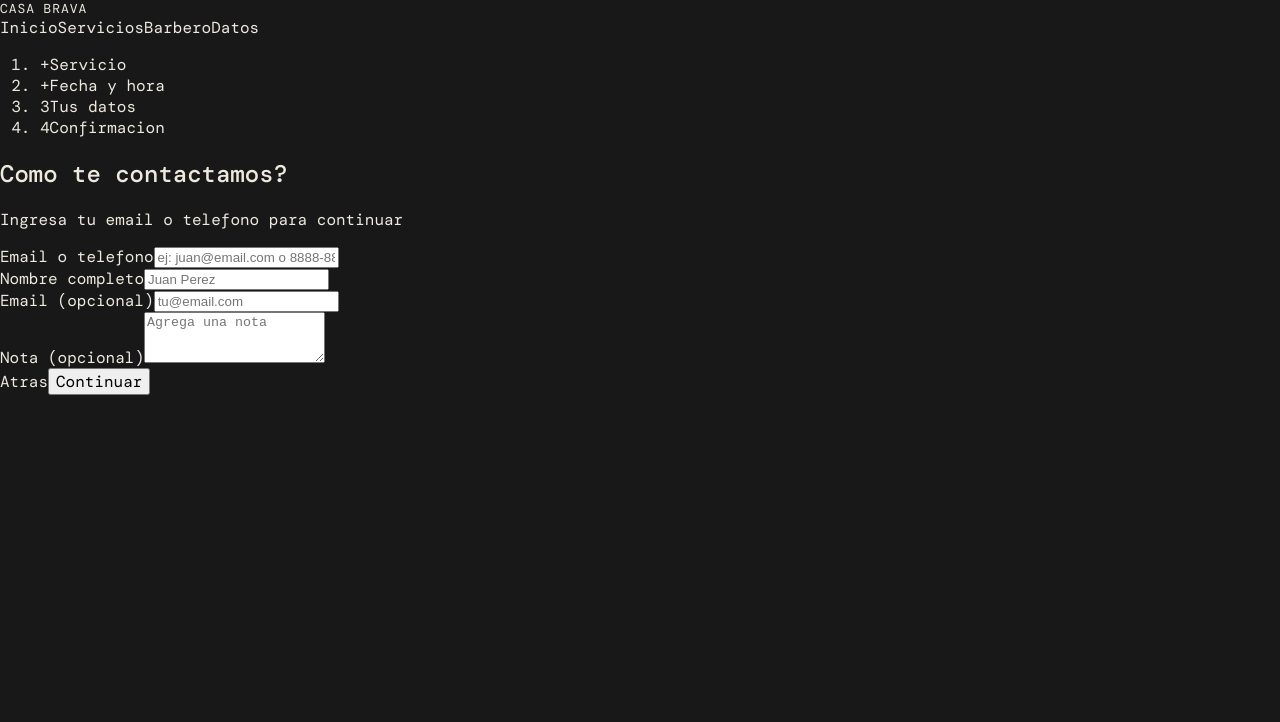
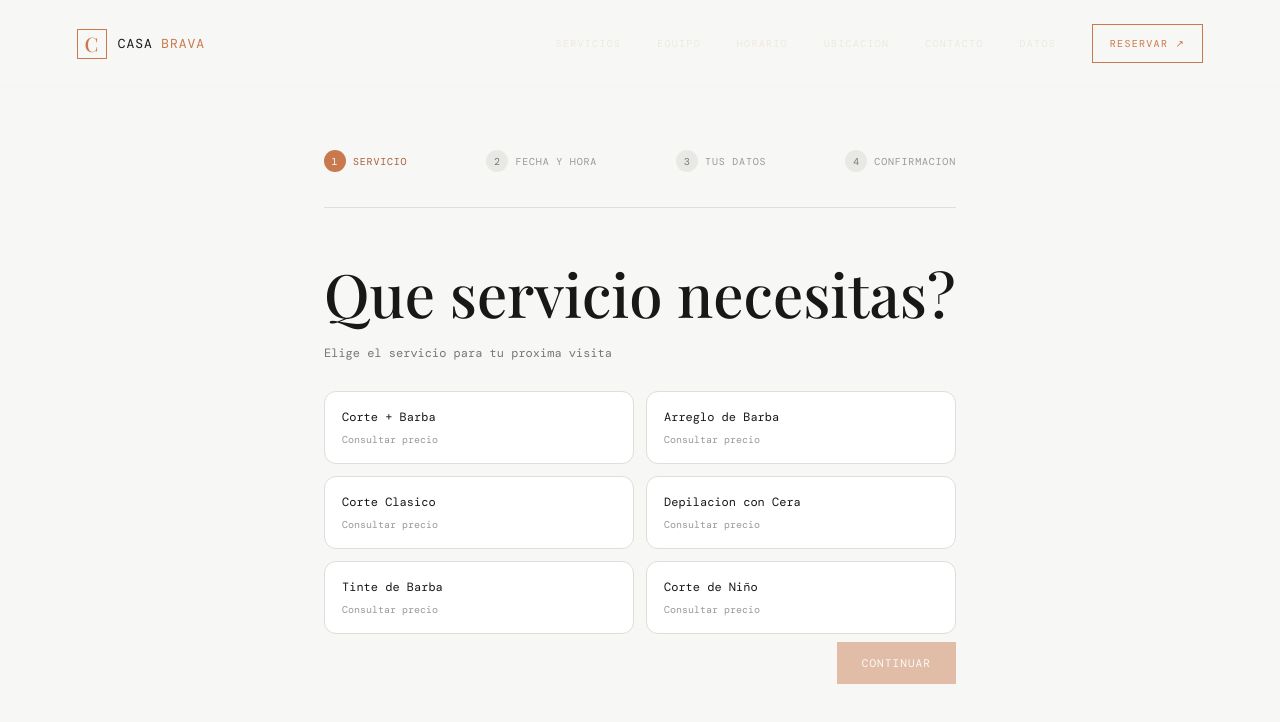
Before and after one commit to salgueroreymond2-tech/SolucionDeNegocio, a React (Vite) app in the folder solucion/: page /datos in a window 1280 px wide. Shown: the top 722 px of the page. Built offline with nearby package versions, Linux system fonts and the light colour scheme; a web font is replaced by a local one.

Commit message:
formulario

```diff
--- a/solucion/src/components/Contact.jsx
+++ b/solucion/src/components/Contact.jsx
@@ -1,3 +1,3 @@
 export default function Contact() {
-  return <section className="contact" id="contact"><div><p className="eyebrow">Tu proximo look</p><h2>Hablamos?</h2><p className="contact-copy">Reserva tu cita por telefono o escribenos. Te esperamos con cafe y buena musica.</p></div><div className="contact-details"><a className="contact-phone" href="tel:+34915550142">+34 915 550 142</a><a href="mailto:hola@casabrava.es">hola@casabrava.es</a><div className="socials"><a href="https://instagram.com" target="_blank" rel="noreferrer">Instagram ↗</a><a href="https://wa.me/34915550142" target="_blank" rel="noreferrer">WhatsApp ↗</a></div></div></section>
+  return <section className="contact" id="contact"><div><p className="eyebrow">Tu proximo look</p><h2>Hablamos?</h2><p className="contact-copy">Reserva tu cita por telefono o escribenos. Te esperamos con cafe y buena musica.</p></div><div className="contact-details"><a className="contact-phone" href="tel:+50660184049">+506 6018 4049</a><a href="mailto:hola@casabrava.es">hola@casabrava.es</a><div className="socials"><a href="https://instagram.com" target="_blank" rel="noreferrer">Instagram ↗</a><a href="https://wa.me/50660184049" target="_blank" rel="noreferrer">WhatsApp ↗</a></div></div></section>
 }
--- a/solucion/src/components/Hero.jsx
+++ b/solucion/src/components/Hero.jsx
@@ -7,7 +7,7 @@ export default function Hero() {
         <p className="eyebrow">Barberia de autor · Madrid</p>
         <h1>Tu estilo.<br /><i>Nuestra firma.</i></h1>
         <p className="hero-copy">Cortes precisos, barbas con caracter y una pausa bien merecida en el corazon de la ciudad.</p>
-        <Link className="button button-primary" to="/contacto">Reservar una cita <span aria-hidden="true">↗</span></Link>
+        <Link className="button button-primary" to="/reservar">Reservar una cita <span aria-hidden="true">↗</span></Link>
       </div>
       <div className="hero-note"><span>01</span><span>Est. 2016</span></div>
       <div className="scroll-cue">Desliza para descubrir <span aria-hidden="true">↓</span></div>
--- a/solucion/src/components/Navbar.jsx
+++ b/solucion/src/components/Navbar.jsx
@@ -25,7 +25,7 @@ export default function Navbar() {
       </button>
       <nav className={`main-nav ${isOpen ? 'is-open' : ''}`} aria-label="Navegacion principal">
         {links.map(([label, path]) => <Link key={path} to={path} onClick={() => setIsOpen(false)}>{label}</Link>)}
-        <Link className="nav-book" to="/contacto" onClick={() => setIsOpen(false)}>Reservar <span aria-hidden="true">↗</span></Link>
+        <Link className="nav-book" to="/reservar" onClick={() => setIsOpen(false)}>Reservar <span aria-hidden="true">↗</span></Link>
       </nav>
     </header>
   )
--- a/solucion/src/components/Services.jsx
+++ b/solucion/src/components/Services.jsx
@@ -1,7 +1,10 @@
 const services = [
-  { number: '01', name: 'Corte Casa Brava', description: 'Consulta de estilo, lavado, corte a tijera o maquina y acabado.', time: '45 min', price: '28 €' },
-  { number: '02', name: 'Ritual de Barba', description: 'Perfilado, toalla caliente, navaja y tratamiento hidratante.', time: '30 min', price: '22 €' },
-  { number: '03', name: 'Corte + Barba', description: 'La experiencia completa para salir renovado de pies a cabeza.', time: '70 min', price: '44 €' },
+  { number: '01', name: 'Corte + Barba', description: 'Corte y arreglo completo para un acabado impecable.', time: '45 min' },
+  { number: '02', name: 'Arreglo de Barba', description: 'Perfilado y cuidado de barba con acabado profesional.', time: '30 min' },
+  { number: '03', name: 'Corte Clasico', description: 'Un corte atemporal adaptado a tu estilo.', time: '30 min' },
+  { number: '04', name: 'Depilacion con Cera', description: 'Definicion y limpieza de zonas faciales.', time: '15 min' },
+  { number: '05', name: 'Tinte de Barba', description: 'Color y cobertura natural para tu barba.', time: '30 min' },
+  { number: '06', name: 'Corte de Niño', description: 'Un corte comodo y especial para los mas pequenos.', time: '30 min' },
 ]
 
 export default function Services() {
@@ -10,7 +13,7 @@ export default function Services() {
       <div className="section-heading"><p className="eyebrow">Lo que hacemos</p><h2>El ritual<br /><i>bien hecho.</i></h2></div>
       <div className="service-list">
         {services.map((service) => <article className="service-card" key={service.number}>
-          <span className="service-number">{service.number}</span><div><h3>{service.name}</h3><p>{service.description}</p></div><div className="service-meta"><span>{service.time}</span><strong>{service.price}</strong></div>
+          <span className="service-number">{service.number}</span><div><h3>{service.name}</h3><p>{service.description}</p></div><div className="service-meta"><span>{service.time}</span><strong>Consultar precio</strong></div>
         </article>)}
       </div>
     </section>
--- a/solucion/src/pages/DataPage.jsx
+++ b/solucion/src/pages/DataPage.jsx
@@ -1,66 +1,75 @@
-import { Link } from 'react-router-dom'
+import { useState } from 'react'
+import Navbar from '../components/Navbar'
 
 const steps = [
-  { number: '1', label: 'Servicio', complete: true },
-  { number: '2', label: 'Fecha y hora', complete: true },
-  { number: '3', label: 'Tus datos', current: true },
+  { number: '1', label: 'Servicio' },
+  { number: '2', label: 'Fecha y hora' },
+  { number: '3', label: 'Tus datos' },
   { number: '4', label: 'Confirmacion' },
 ]
 
+const services = ['Corte + Barba', 'Arreglo de Barba', 'Corte Clasico', 'Depilacion con Cera', 'Tinte de Barba', 'Corte de Niño']
+const barbers = [{ name: 'Sin preferencia', initials: '★', detail: 'El sistema asigna el mas disponible' }, { name: 'Richard Salguero', initials: 'RS', detail: 'Dueño' }, { name: 'Antony Buttowski', initials: 'AB', detail: 'Barbero' }]
+const dates = ['Jueves 3 Sep', 'Viernes 4 Sep', 'Sabado 5 Sep', 'Lunes 7 Sep']
+const times = ['2:00 PM', '2:30 PM', '3:00 PM', '3:30 PM', '4:00 PM', '4:30 PM', '5:00 PM']
+
 export default function DataPage() {
+  const [step, setStep] = useState(1)
+  const [booking, setBooking] = useState({ service: '', barber: '', date: '', time: '', contact: '', fullName: '', email: '', note: '' })
+
+  const updateBooking = (field, value) => setBooking((current) => ({ ...current, [field]: value }))
+  const handleDetails = (event) => {
+    event.preventDefault()
+    setStep(4)
+  }
+
+  const canContinue = step === 1 ? booking.service : step === 2 ? booking.barber && booking.date && booking.time : true
+
   return (
-    <div className="booking-page">
-      <header className="booking-header">
-        <Link className="brand" to="/">Casa Brava</Link>
-        <nav aria-label="Navegacion principal">
-          <Link to="/">Inicio</Link>
-          <Link to="/servicios">Servicios</Link>
-          <Link to="/barbero">Barbero</Link>
-          <Link to="/datos" aria-current="page">Datos</Link>
-        </nav>
-      </header>
-
+    <div className="site-shell booking-page">
+      <Navbar />
       <main className="booking-content">
         <ol className="booking-steps" aria-label="Progreso de la reserva">
-          {steps.map((step) => (
-            <li className={step.current ? 'is-current' : ''} key={step.number}>
-              <span className="step-number" aria-hidden="true">{step.complete ? '+' : step.number}</span>
-              <span>{step.label}</span>
+          {steps.map((item) => (
+            <li className={Number(item.number) === step ? 'is-current' : ''} key={item.number}>
+              <span className="step-number" aria-hidden="true">{Number(item.number) < step ? '+' : item.number}</span>
+              <span>{item.label}</span>
             </li>
           ))}
         </ol>
 
-        <section aria-labelledby="contact-title">
-          <h1 id="contact-title">Como te contactamos?</h1>
-          <p>Ingresa tu email o telefono para continuar</p>
+        {step === 1 && <section className="booking-step-content" aria-labelledby="service-title"><h1 id="service-title">Que servicio necesitas?</h1><p>Elige el servicio para tu proxima visita</p><div className="booking-options service-options">{services.map((service) => <button className={booking.service === service ? 'is-selected' : ''} key={service} type="button" onClick={() => updateBooking('service', service)}>{service}<span>Consultar precio</span></button>)}</div><div className="form-actions"><button className="form-submit" type="button" disabled={!canContinue} onClick={() => setStep(2)}>Continuar</button></div></section>}
 
-          <form className="contact-form">
+        {step === 2 && <section className="booking-step-content" aria-labelledby="date-title"><h1 id="date-title">Cuando queres venir?</h1><p>Eligi empleado, fecha y hora</p><h2 className="booking-subtitle">Con quien?</h2><div className="booking-options barber-options">{barbers.map((barber) => <button className={booking.barber === barber.name ? 'is-selected' : ''} key={barber.name} type="button" onClick={() => updateBooking('barber', barber.name)}><b>{barber.initials}</b><span><strong>{barber.name}</strong><small>{barber.detail}</small></span></button>)}</div><h2 className="booking-subtitle">Fecha</h2><div className="booking-options date-options">{dates.map((date) => <button className={booking.date === date ? 'is-selected' : ''} key={date} type="button" onClick={() => updateBooking('date', date)}>{date}</button>)}</div><h2 className="booking-subtitle">Hora</h2><div className="booking-options time-options">{times.map((time) => <button className={booking.time === time ? 'is-selected' : ''} key={time} type="button" onClick={() => updateBooking('time', time)}>{time}</button>)}</div><div className="form-actions"><button type="button" onClick={() => setStep(1)}>Atras</button><button className="form-submit" type="button" disabled={!canContinue} onClick={() => setStep(3)}>Continuar</button></div></section>}
+
+        {step === 3 && <section className="booking-step-content" aria-labelledby="contact-title"><h1 id="contact-title">Como te contactamos?</h1><p>Ingresa tu email o telefono para continuar</p><form className="contact-form" onSubmit={handleDetails}>
             <div className="form-field">
               <label htmlFor="contact">Email o telefono</label>
-              <input id="contact" name="contact" type="text" placeholder="ej: juan@email.com o 8888-8888" required />
+              <input id="contact" name="contact" type="text" placeholder="ej: juan@email.com o 8888-8888" value={booking.contact} onChange={(event) => updateBooking('contact', event.target.value)} required />
             </div>
 
             <div className="form-field">
               <label htmlFor="full-name">Nombre completo</label>
-              <input id="full-name" name="fullName" type="text" placeholder="Juan Perez" required />
+              <input id="full-name" name="fullName" type="text" placeholder="Juan Perez" value={booking.fullName} onChange={(event) => updateBooking('fullName', event.target.value)} required />
             </div>
 
             <div className="form-field">
               <label htmlFor="email">Email <span>(opcional)</span></label>
-              <input id="email" name="email" type="email" placeholder="tu@email.com" />
+              <input id="email" name="email" type="email" placeholder="tu@email.com" value={booking.email} onChange={(event) => updateBooking('email', event.target.value)} />
             </div>
 
             <div className="form-field">
               <label htmlFor="note">Nota <span>(opcional)</span></label>
-              <textarea id="note" name="note" placeholder="Agrega una nota" rows="3" />
+              <textarea id="note" name="note" placeholder="Agrega una nota" rows="3" value={booking.note} onChange={(event) => updateBooking('note', event.target.value)} />
             </div>
 
             <div className="form-actions">
-              <Link to="/servicios">Atras</Link>
-              <button type="submit">Continuar</button>
+              <button type="button" onClick={() => setStep(2)}>Atras</button><button className="form-submit" type="submit">Revisar reserva</button>
             </div>
-          </form>
-        </section>
+          </form></section>}
+
+        {step === 4 && <section className="booking-step-content" aria-labelledby="confirmation-title"><div className="booking-success"><strong id="confirmation-title">Confirma tu reserva</strong><p>Revisa los datos antes de finalizar.</p><dl className="booking-summary"><div><dt>Servicio</dt><dd>{booking.service}</dd></div><div><dt>Barbero</dt><dd>{booking.barber}</dd></div><div><dt>Fecha y hora</dt><dd>{booking.date} · {booking.time}</dd></div><div><dt>Cliente</dt><dd>{booking.fullName}</dd></div><div><dt>Contacto</dt><dd>{booking.contact}</dd></div></dl><div className="form-actions"><button type="button" onClick={() => setStep(3)}>Editar datos</button><button className="form-submit" type="button" onClick={() => setStep(5)}>Confirmar reserva</button></div></div></section>}
+        {step === 5 && <section className="booking-step-content"><div className="booking-success"><strong>Reserva confirmada.</strong><p>Te esperamos el {booking.date} a las {booking.time}. Enviaremos los detalles a {booking.contact}.</p></div></section>}
       </main>
     </div>
   )
--- a/solucion/src/routes/AppRouter.jsx
+++ b/solucion/src/routes/AppRouter.jsx
@@ -8,5 +8,5 @@ import ContactPage from '../pages/ContactPage'
 import DataPage from '../pages/DataPage'
 
 export default function AppRouter() {
-  return <BrowserRouter><Routes><Route path="/" element={<Home />} /><Route path="/servicios" element={<ServicesPage />} /><Route path="/equipo" element={<TeamPage />} /><Route path="/horario" element={<SchedulePage />} /><Route path="/ubicacion" element={<LocationPage />} /><Route path="/contacto" element={<ContactPage />} /><Route path="/datos" element={<DataPage />} /></Routes></BrowserRouter>
+  return <BrowserRouter><Routes><Route path="/" element={<Home />} /><Route path="/servicios" element={<ServicesPage />} /><Route path="/equipo" element={<TeamPage />} /><Route path="/horario" element={<SchedulePage />} /><Route path="/ubicacion" element={<LocationPage />} /><Route path="/contacto" element={<ContactPage />} /><Route path="/reservar" element={<DataPage />} /><Route path="/datos" element={<DataPage />} /></Routes></BrowserRouter>
 }
```
Also changed, not shown: solucion/src/App.css.
